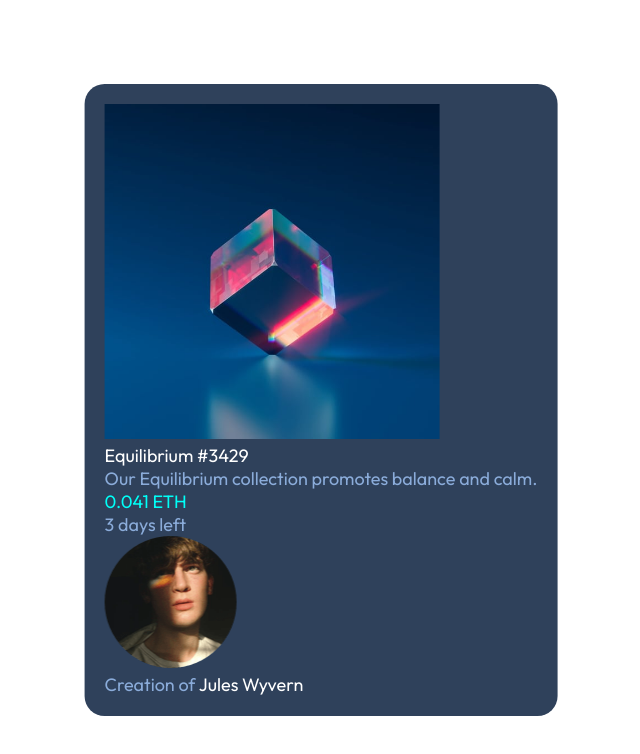
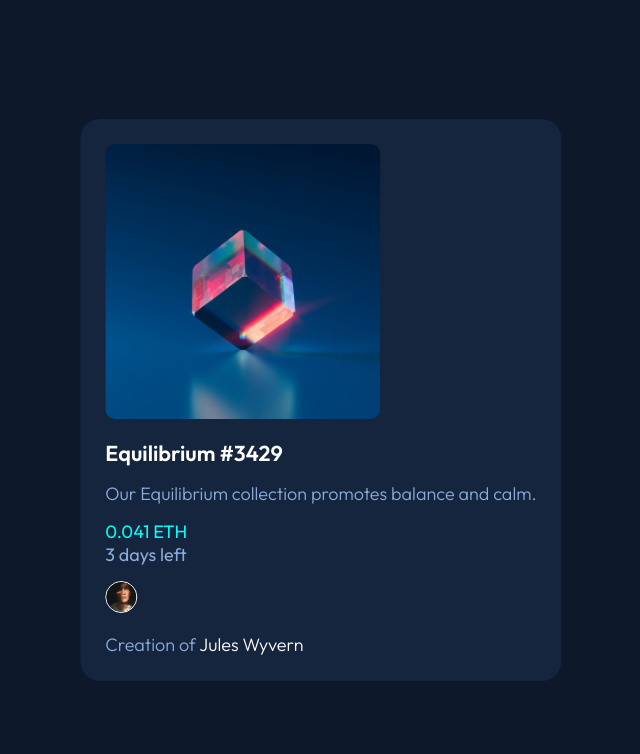
Before and after one commit to breeMudi/nft-preview-card-component-main-7_20, a plain HTML site: page index.html in a window 1280 px wide. Shown: the whole page, without its empty margins (319-959 px from the left). Drawn offline with Linux system fonts and the light colour scheme.

Commit message:
Update style.css

```diff
--- a/style.css
+++ b/style.css
@@ -2,7 +2,14 @@
     margin: 0;
     padding: 0px;
     font-size: 18px;
+    /* font-weight: 300; */
     font-family: 'Outfit', sans-serif;
+}
+
+body {
+    padding: 20px;
+    background-color: #0d192b;
+    font-weight: 300;
 }
 
 .container {
@@ -10,13 +17,14 @@
     top: 50%;
     left: 50%;
     transform: translate(-50%, -50%);
-    background-color: #2f415b ;
+    background-color: #14253d  ;
     border-radius: 20px;
-    padding: 20px;
+    padding: 25px;
 }
 
 figure img {
-    max-width: 335px;
+    max-width: 275px;
+    border-radius: 10px;
     /* min-width: 200px; */
 }
 
@@ -31,3 +39,24 @@ figure img {
 .eth-price {
     color: #00fff7;
 }
+
+.creator img{
+    width: 30px;
+    height: 30px;
+    border: 1px solid #ffffff;
+    border-radius: 50%;
+}
+
+.heading, .note, .wrapper, .creator{
+    padding-top: 15px;
+    font-size: 18px;
+}
+
+.heading {
+    font-weight: 600;
+    font-size: 1.2rem;
+}
+.wrapper {
+    font-weight: 400;
+
+}
```
